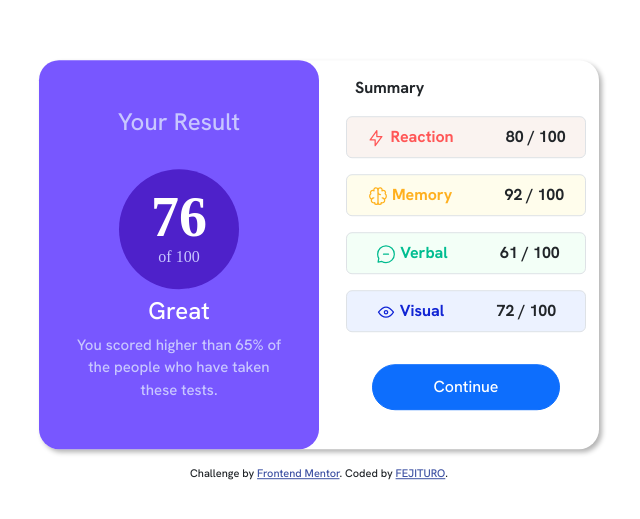
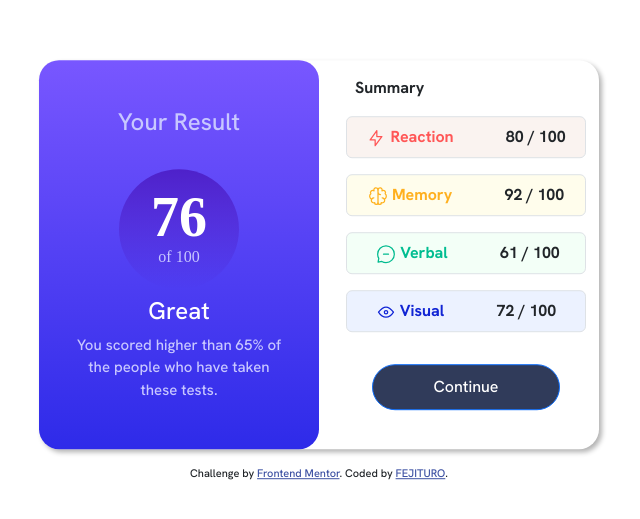
Before and after one commit to Feji19git/Result-Summary_challenge, a plain HTML site: page index.html in a window 1280 px wide. Shown: the part 121-640 px from the top of the page, without its empty margins (321-961 px from the left). Drawn offline with nearby package versions, Linux system fonts and the light colour scheme.

Commit message:
update on style

```diff
--- a/style.css
+++ b/style.css
@@ -88,19 +88,22 @@ body {
 
     /* Button changes */
 .btn:hover {
-    background-color: hsl(224, 30%, 27%);
+    color: white;
+    background-image: linear-gradient(hsla(252, 100%, 67%), hsla(241, 81%, 54%));
 }
 
 .btn {
     border-radius: 60px;
     padding: 10px 60px;
+    background-color: hsl(224, 30%, 27%);
+    color: white;
 }
 
     /* result tab */
 
     /* circle formatting */
 .circle {
-    background-color: rgb(78, 33, 202);
+
     border-radius: 50%;
     width: 120px;
     height: 120px;
@@ -109,11 +112,17 @@ body {
     align-content: center;
     /* padding: 40px; */
     font-family: "Hanken Grotesk-bold";
+
+    background-image: linear-gradient(
+    hsla(256, 72%, 46%, 1),
+    hsla(241, 72%, 46%, 0)
+  );
 }
 
     /* First tab formatting */
 .bg {
-    background-color: hsl(252, 100%, 67%);
+
+    background-image: linear-gradient(hsla(252, 100%, 67%), hsla(241, 81%, 54%));
     width: 17.5rem;
     color: white;
     border-radius: 20px;
@@ -138,5 +147,4 @@ p {
 }
 .color{
     color: hsl(241, 100%, 89%);
-    /* color: hsl(221, 100%, 96%); */
 }
```
